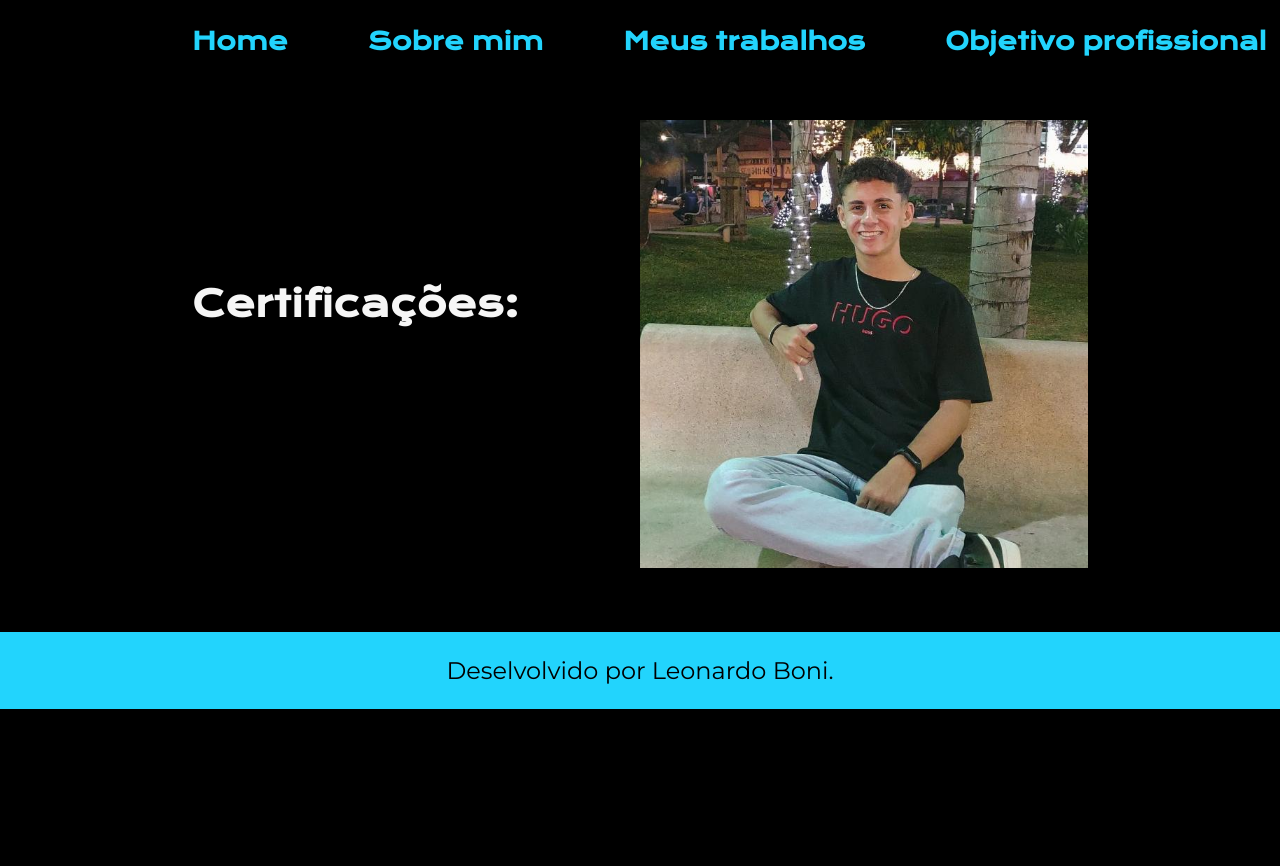
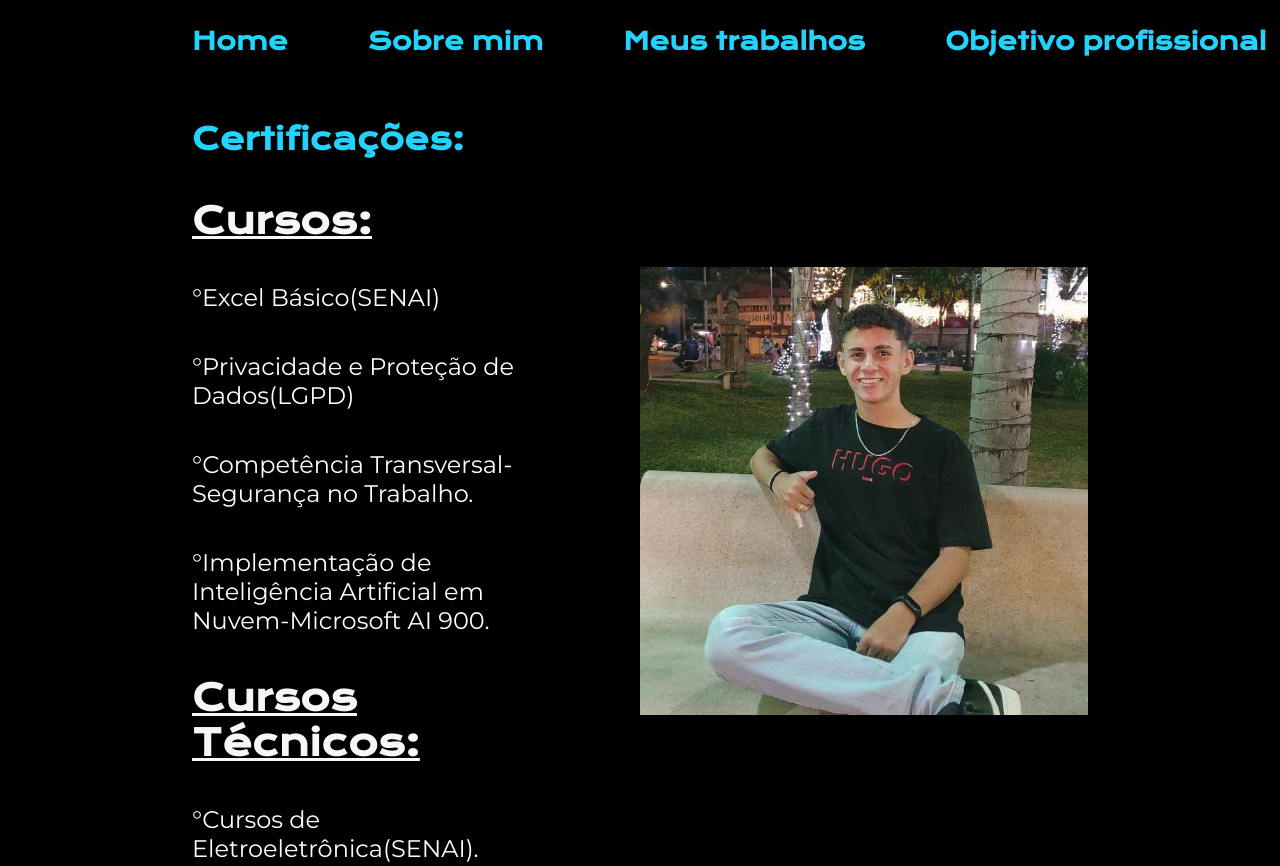
Before and after one commit to LeonardoBoni/portfolio_atualizado2023, a plain HTML site: page certificados.html in a window 1280 px wide. Shown: the top 866 px of the page. Before the commit the page ends 800 px from the top, so only its background shows below. Drawn offline with nearby package versions, Linux system fonts and the light colour scheme.

Commit message:
add certificados

```diff
--- a/certificados.html
+++ b/certificados.html
@@ -22,12 +22,16 @@
         <main class="apresentacao">
             <section class="conteudo">
 
-                <h1 class="titulo">Certificações:</h1>
+                <h1 class="titulo-cursos">Certificações:</h1>
+                <h2 class="subtitulo-cursos">Cursos:</h2>
+                <a class="texto-cursos"-cursos href="excel.pdf">°Excel Básico(SENAI)</a>
+                <a class= "texto-cursos" href="privacidade-dados.pdf">°Privacidade e Proteção de Dados(LGPD)</a>
+                <a class="texto-cursos" href="competencia-transversal.pdf">°Competência Transversal-Segurança no Trabalho.</a>
+                <a class="texto-cursos" href="Microsoft-AI900.pdf">°Implementação de Inteligência Artificial em Nuvem-Microsoft AI 900.</a>
 
-                <p class="texto"> </p>
+                <h1 class="subtitulo-cursos">Cursos Técnicos:</h1>
+                <a class="texto-cursos href=">°Cursos de Eletroeletrônica(SENAI).</a>
 
-                <p class="texto">
-                </p>
             </section>
             <img class="imagem" src="foto Leonardo.jpg" alt="foto Leonardo">
         </main>
--- a/style.css
+++ b/style.css
@@ -53,6 +53,20 @@ body{
     gap: 40px;
 }
 
+.titulo-cursos{
+    font-size: 30px;
+    font-weight: 600;
+    text-decoration: none;
+    color: var(--cor-terciaria);
+    font-family: var(--font-principal)
+}
+
+.subtitulo-cursos{
+    text-decoration: underline;
+    font-size: 2.25rem;
+    font-family: var(--font-principal)
+}
+
 .titulo{
     font-size: 2.25rem;
     font-family: var(--font-principal)
@@ -63,6 +77,13 @@ body{
 }
 
 .texto{
+    font-size: 1.5rem;
+    font-family: var(--font-secundaria)
+}
+
+.texto-cursos{
+    text-decoration: none;
+    color: white;
     font-size: 1.5rem;
     font-family: var(--font-secundaria)
 }
@@ -103,6 +124,8 @@ body{
 
 .imagem{
     width: 50%;
+    border-color: #22D4FD;
+    border: 30px;
 }
 
 .rodape{
```
Also changed, not shown: objt.html (+1 -1 lines), sobremim.html (+1 -1 lines), 4 other files.
